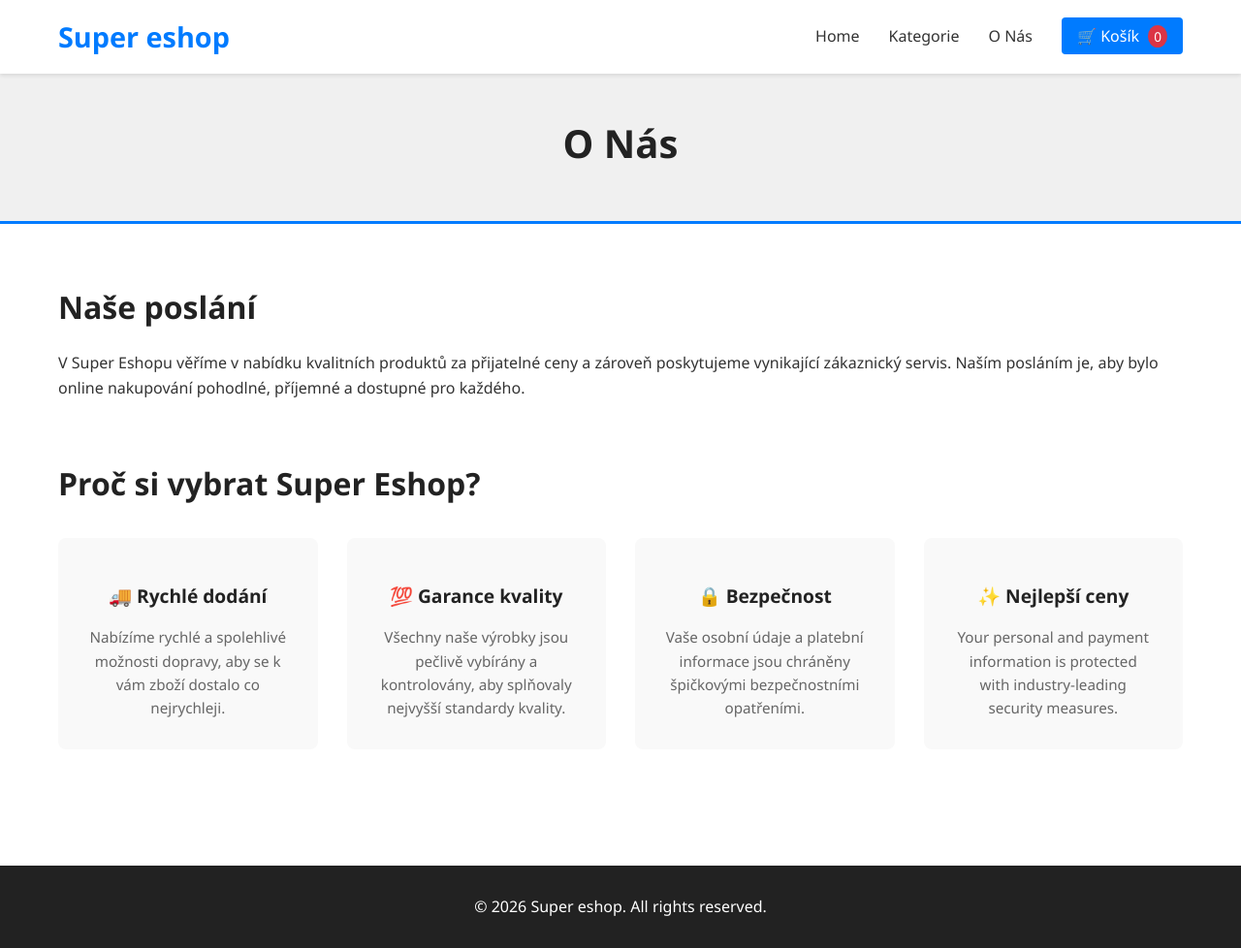
After one commit to vikykomar/Projekt_PRG_PHP, a PHP site: page /about.php in a window 1280 px wide. The commit adds this page. Shown: the whole page at 97% size. Run offline with PHP 8.4, Linux system fonts and the light colour scheme.

Commit message:
Přidána stránky o nás

```diff
--- /dev/null
+++ b/about.php
@@ -0,0 +1,52 @@
+<?php
+require_once __DIR__ . '/src/bootstrap.php';
+
+?>
+
+<?php
+require __DIR__ . '/partials/header.php';
+?>
+
+    <!-- Page Header -->
+    <section class="page-header">
+        <div class="container">
+            <h1>O Nás</h1>
+        </div>
+    </section>
+
+    <!-- About Content -->
+    <section class="about-section">
+        <div class="container">
+            <!-- Mission Statement -->
+            <div class="about-block">
+                <h2>Naše poslání</h2>
+                <p>V Super Eshopu věříme v nabídku kvalitních produktů za přijatelné ceny a zároveň poskytujeme vynikající zákaznický servis. Naším posláním je, aby bylo online nakupování pohodlné, příjemné a dostupné pro každého.</p>
+            </div>
+
+            <div class="about-block">
+                <h2>Proč si vybrat Super Eshop?</h2>
+                <div class="features-grid">
+                    <div class="feature">
+                        <h3>🚚 Rychlé dodání</h3>
+                        <p>Nabízíme rychlé a spolehlivé možnosti dopravy, aby se k vám zboží dostalo co nejrychleji.</p>
+                    </div>
+                    <div class="feature">
+                        <h3>💯 Garance kvality</h3>
+                        <p>Všechny naše výrobky jsou pečlivě vybírány a kontrolovány, aby splňovaly nejvyšší standardy kvality.</p>
+                    </div>
+                    <div class="feature">
+                        <h3>🔒 Bezpečnost</h3>
+                        <p>Vaše osobní údaje a platební informace jsou chráněny špičkovými bezpečnostními opatřeními.</p>
+                    </div>
+                    <div class="feature">
+                        <h3>✨ Nejlepší ceny</h3>
+                        <p>Your personal and payment information is protected with industry-leading security measures.</p>
+                    </div>
+                </div>
+            </div>
+        </div>
+    </section>
+
+<?php
+require __DIR__ . '/partials/footer.php';
+?>
--- a/partials/header.php
+++ b/partials/header.php
@@ -22,7 +22,7 @@ $cartItemCount ??= 0;
             <ul class="navbar-menu">
                 <li><a href="index.php">Home</a></li>
                 <li><a href="kategorie.php">Kategorie</a></li>
-                <li><a href="about.html">O Nás</a></li>
+                <li><a href="about.php">O Nás</a></li>
                 <li><a href="kosik.php" class="cart-link">🛒 Košík <span class="cart-count"><?= $cartItemCount ?></span></a></li>
             </ul>
         </div>
```
